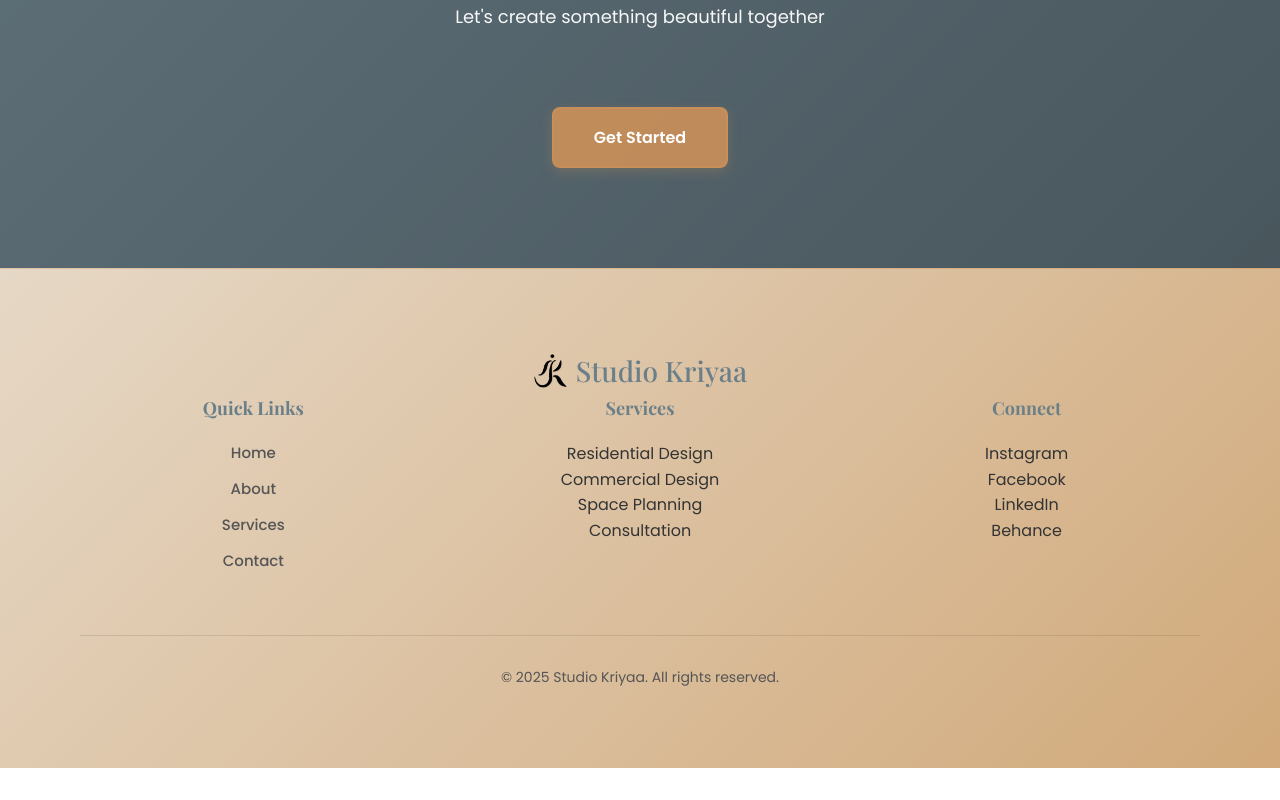
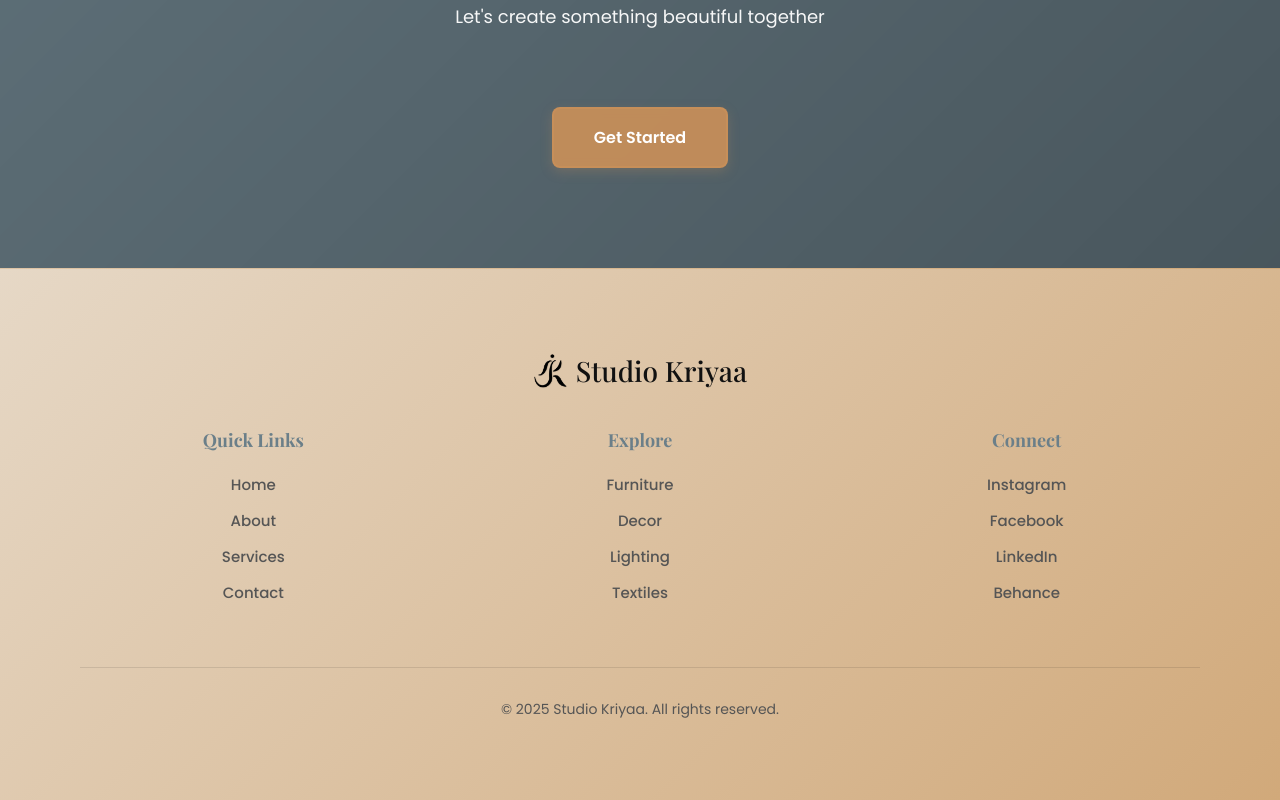
Before and after one commit to maheshbhagwat1997/studio-kriyaa, a React (Vite) app: page /about in a window 1280 px wide. Shown: the part 2208-3008 px from the top of the page. Before the commit the page ends 2976 px from the top, so only its background shows below. Built offline with nearby package versions, Linux system fonts and the light colour scheme.

Commit message:
Fix: Remove orphaned Footer, standardize footer across all pages, fix kids2.jpg import path

```diff
--- a/src/App.jsx
+++ b/src/App.jsx
@@ -19,4 +19,3 @@ export default function App() {
     </Router>
   );
 }
-<Footer />
--- a/src/pages/AboutPage.jsx
+++ b/src/pages/AboutPage.jsx
@@ -97,10 +97,14 @@ export default function AboutPage() {
 
       {/* FOOTER */}
       <footer className="footer">
-        <div className="footer-logo">
-          <Link to="/"><img src={logo} alt="Studio Kriyaa logo" className="footer-logo-img" /> Studio Kriyaa</Link>
+  <div className="footer-logo footer-logo-top">
+    <Link to="/">
+      <img src={logo} alt="Studio Kriyaa logo" className="footer-logo-img" /> <span style={{ color: '#111' }}>Studio Kriyaa</span>
+    </Link>
   </div>
+
   <div className="footer-columns">
+
     <div className="footer-col">
       <h4>Quick Links</h4>
       <Link to="/">Home</Link>
@@ -108,21 +112,27 @@ export default function AboutPage() {
       <Link to="/services">Services</Link>
       <Link to="/contact">Contact</Link>
     </div>
+
     <div className="footer-col">
-            <h4>Services</h4>
-            <p>Residential Design</p>
-            <p>Commercial Design</p>
-            <p>Space Planning</p>
-            <p>Consultation</p>
+      <h4>Explore</h4>
+      <a href="#furniture" className="footer-link">Furniture</a>
+      <a href="#decor" className="footer-link">Decor</a>
+      <a href="#lighting" className="footer-link">Lighting</a>
+      <a href="#textiles" className="footer-link">Textiles</a>
     </div>
+
     <div className="footer-col">
       <h4>Connect</h4>
-            <p>Instagram</p>
-            <p>Facebook</p>
-            <p>LinkedIn</p>
-            <p>Behance</p>
+      <a href="https://instagram.com" target="_blank" rel="noopener noreferrer" className="footer-link">Instagram</a>
+      <a href="https://facebook.com" target="_blank" rel="noopener noreferrer" className="footer-link">Facebook</a>
+      <a href="https://linkedin.com" target="_blank" rel="noopener noreferrer" className="footer-link">LinkedIn</a>
+      <a href="https://behance.net" target="_blank" rel="noopener noreferrer" className="footer-link">Behance</a>
     </div>
+
   </div>
+
+
+
   <p className="copyright">© 2025 Studio Kriyaa. All rights reserved.</p>
 </footer>
     </div>
--- a/src/pages/ContactPage.jsx
+++ b/src/pages/ContactPage.jsx
@@ -236,10 +236,14 @@ export default function ContactPage() {
 
       {/* FOOTER */}
       <footer className="footer">
-        <div className="footer-logo">
-          <Link to="/"><img src={logo} alt="Studio Kriyaa logo" className="footer-logo-img" /> Studio Kriyaa</Link>
+  <div className="footer-logo footer-logo-top">
+    <Link to="/">
+      <img src={logo} alt="Studio Kriyaa logo" className="footer-logo-img" /> <span style={{ color: '#111' }}>Studio Kriyaa</span>
+    </Link>
   </div>
+
   <div className="footer-columns">
+
     <div className="footer-col">
       <h4>Quick Links</h4>
       <Link to="/">Home</Link>
@@ -247,21 +251,27 @@ export default function ContactPage() {
       <Link to="/services">Services</Link>
       <Link to="/contact">Contact</Link>
     </div>
+
     <div className="footer-col">
-            <h4>Services</h4>
-            <p>Residential Design</p>
-            <p>Commercial Design</p>
-            <p>Space Planning</p>
-            <p>Consultation</p>
+      <h4>Explore</h4>
+      <a href="#furniture" className="footer-link">Furniture</a>
+      <a href="#decor" className="footer-link">Decor</a>
+      <a href="#lighting" className="footer-link">Lighting</a>
+      <a href="#textiles" className="footer-link">Textiles</a>
     </div>
+
     <div className="footer-col">
       <h4>Connect</h4>
-            <p>Instagram</p>
-            <p>Facebook</p>
-            <p>LinkedIn</p>
-            <p>Behance</p>
+      <a href="https://instagram.com" target="_blank" rel="noopener noreferrer" className="footer-link">Instagram</a>
+      <a href="https://facebook.com" target="_blank" rel="noopener noreferrer" className="footer-link">Facebook</a>
+      <a href="https://linkedin.com" target="_blank" rel="noopener noreferrer" className="footer-link">LinkedIn</a>
+      <a href="https://behance.net" target="_blank" rel="noopener noreferrer" className="footer-link">Behance</a>
     </div>
+
   </div>
+
+
+
   <p className="copyright">© 2025 Studio Kriyaa. All rights reserved.</p>
 </footer>
     </div>
--- a/src/pages/ServicesPage.jsx
+++ b/src/pages/ServicesPage.jsx
@@ -113,10 +113,14 @@ export default function ServicesPage() {
 
       {/* FOOTER */}
       <footer className="footer">
-        <div className="footer-logo">
-          <Link to="/"><img src={logo} alt="Studio Kriyaa logo" className="footer-logo-img" /> Studio Kriyaa</Link>
+  <div className="footer-logo footer-logo-top">
+    <Link to="/">
+      <img src={logo} alt="Studio Kriyaa logo" className="footer-logo-img" /> <span style={{ color: '#111' }}>Studio Kriyaa</span>
+    </Link>
   </div>
+
   <div className="footer-columns">
+
     <div className="footer-col">
       <h4>Quick Links</h4>
       <Link to="/">Home</Link>
@@ -124,21 +128,27 @@ export default function ServicesPage() {
       <Link to="/services">Services</Link>
       <Link to="/contact">Contact</Link>
     </div>
+
     <div className="footer-col">
-            <h4>Services</h4>
-            <p>Residential Design</p>
-            <p>Commercial Design</p>
-            <p>Space Planning</p>
-            <p>Consultation</p>
+      <h4>Explore</h4>
+      <a href="#furniture" className="footer-link">Furniture</a>
+      <a href="#decor" className="footer-link">Decor</a>
+      <a href="#lighting" className="footer-link">Lighting</a>
+      <a href="#textiles" className="footer-link">Textiles</a>
     </div>
+
     <div className="footer-col">
       <h4>Connect</h4>
-            <p>Instagram</p>
-            <p>Facebook</p>
-            <p>LinkedIn</p>
-            <p>Behance</p>
+      <a href="https://instagram.com" target="_blank" rel="noopener noreferrer" className="footer-link">Instagram</a>
+      <a href="https://facebook.com" target="_blank" rel="noopener noreferrer" className="footer-link">Facebook</a>
+      <a href="https://linkedin.com" target="_blank" rel="noopener noreferrer" className="footer-link">LinkedIn</a>
+      <a href="https://behance.net" target="_blank" rel="noopener noreferrer" className="footer-link">Behance</a>
     </div>
+
   </div>
+
+
+
   <p className="copyright">© 2025 Studio Kriyaa. All rights reserved.</p>
 </footer>
     </div>
```
Also changed, not shown: src/components/Footer.jsx (renamed from src/components/Footercomponents.jsx). Lines whose indentation alone changed are shown as unchanged.
